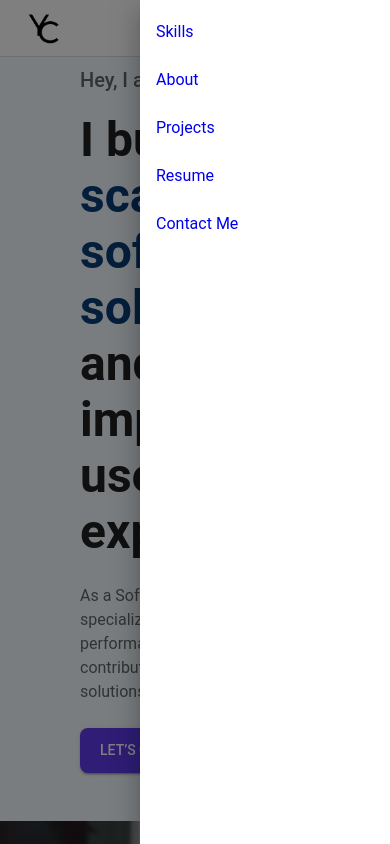
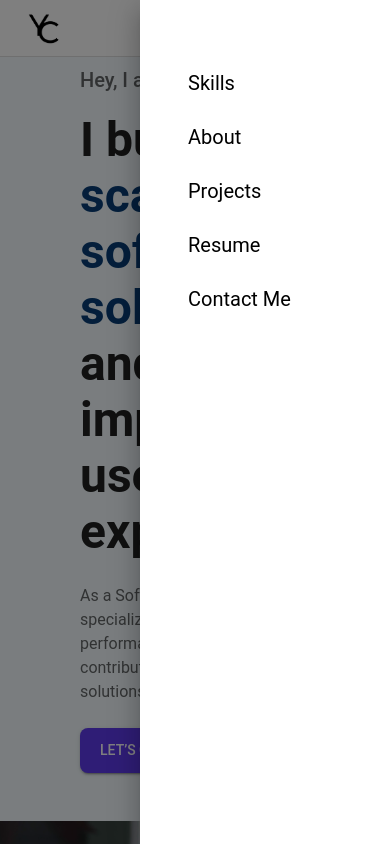
Before and after one commit to formosachiang/my-website, a React (Create React App) app: page / in a window 390 px wide. Both pictures are taken after a click on the button "menu". Shown: the top 844 px of the page. Built offline with nearby package versions, Linux system fonts and the light colour scheme.

Commit message:
Revise mobile header

```diff
--- a/src/components/Header.jsx
+++ b/src/components/Header.jsx
@@ -13,15 +13,15 @@ import {
 } from "@mui/material";
 import MenuIcon from "@mui/icons-material/Menu";
 import { useTheme } from "@mui/material/styles";
-import { Link } from "react-scroll"; // Import Link from react-scroll
-import logo from "../assets/logo.png"; // Import the logo image
+import { Link } from "react-scroll"; // 使用 react-scroll 的 Link
+import logo from "../assets/logo.png"; // 載入 logo 圖片
 
 const Header = () => {
-  const theme = useTheme(); // Access the theme
+  const theme = useTheme();
   const [drawerOpen, setDrawerOpen] = useState(false);
 
   const handleDrawerToggle = () => {
-    setDrawerOpen(!drawerOpen); // Toggle the drawer state
+    setDrawerOpen(!drawerOpen);
   };
 
   return (
@@ -30,101 +30,85 @@ const Header = () => {
         position="fixed"
         elevation={0}
         sx={{
-          backgroundColor: "#ffffff", // Background color of the header
-          color: theme.palette.primary.main, // Primary color from the theme
-          borderBottom: "1px solid #e0e0e0", // Bottom border
+          backgroundColor: "#ffffff",
+          color: theme.palette.primary.main,
+          borderBottom: "1px solid #e0e0e0",
         }}
       >
         <Toolbar
           sx={{
             display: "flex",
-            justifyContent: "space-between", // Align items with space between
-            paddingX: { xs: "20px", md: "40px" }, // Responsive horizontal padding
+            justifyContent: "space-between",
+            paddingX: { xs: "20px", md: "40px" },
           }}
         >
-          {/* Left: Logo */}
+          {/* 左側 Logo */}
           <Box sx={{ display: "flex", alignItems: "center" }}>
             <img
-              src={logo} // Use the logo image
+              src={logo}
               alt="Logo"
-              style={{ width: "50px", height: "50px", objectFit: "contain" }} // Logo dimensions
+              style={{ width: "50px", height: "50px", objectFit: "contain" }}
             />
           </Box>
 
-          {/* Center: Navigation links (visible on medium and larger screens) */}
+          {/* 中間導覽連結 (中大型螢幕) */}
           <Box
             sx={{
-              display: { xs: "none", md: "flex" }, // Hide on small screens
-              gap: "40px", // Space between navigation links
+              display: { xs: "none", md: "flex" },
+              gap: "40px",
             }}
           >
-            <Link
-              to="skills"
-              smooth={true}
-              duration={500} // Smooth scroll with 500ms duration
-            >
+            <Link to="skills" smooth={true} duration={500}>
               <Typography
                 sx={{
-                  fontSize: "16px", // Font size for links
+                  fontSize: "16px",
                   fontWeight: 500,
-                  textDecoration: "none", // Remove underline
-                  color: "#000000", // Black color for links
-                  "&:hover": { textDecoration: "underline" }, // Underline on hover
-                  cursor: "pointer", // Change cursor to pointer on hover
+                  textDecoration: "none",
+                  color: "#000000",
+                  "&:hover": { textDecoration: "underline" },
+                  cursor: "pointer",
                 }}
               >
                 Skills
               </Typography>
             </Link>
-            <Link
-              to="about"
-              smooth={true}
-              duration={500}
-            >
+            <Link to="about" smooth={true} duration={500}>
               <Typography
                 sx={{
                   fontSize: "16px",
                   fontWeight: 500,
                   textDecoration: "none",
-                  color: "#000000", // Black color for links
+                  color: "#000000",
                   "&:hover": { textDecoration: "underline" },
-                  cursor: "pointer", // Change cursor to pointer on hover
+                  cursor: "pointer",
                 }}
               >
                 About
               </Typography>
             </Link>
-            <Link
-              to="projects"
-              smooth={true}
-              duration={500}
-            >
+            <Link to="projects" smooth={true} duration={500}>
               <Typography
                 sx={{
                   fontSize: "16px",
                   fontWeight: 500,
                   textDecoration: "none",
-                  color: "#000000", // Black color for links
+                  color: "#000000",
                   "&:hover": { textDecoration: "underline" },
-                  cursor: "pointer", // Change cursor to pointer on hover
+                  cursor: "pointer",
                 }}
               >
                 Projects
               </Typography>
             </Link>
-            <Link
-              to="resume"
-              smooth={true}
-              duration={500}
-            >
+            <Link to="resume" smooth={true} duration={500}>
               <Typography
                 sx={{
                   fontSize: "16px",
                   fontWeight: 500,
                   textDecoration: "none",
-                  color: "#000000", // Black color for links
+                  color: "#000000",
                   "&:hover": { textDecoration: "underline" },
-                  cursor: "pointer", // Change cursor to pointer on hover
+                  cursor: "pointer",
                 }}
               >
                 Resume
@@ -132,65 +116,137 @@ const Header = () => {
             </Link>
           </Box>
 
-          {/* Right: Contact Me button (visible on medium and larger screens) */}
+          {/* 右側 Contact Me 按鈕 */}
           <Button
             variant="outlined"
             href="#contact"
             sx={{
-              display: { xs: "none", md: "block" }, // Hide on small screens
-              color: theme.palette.primary.main, // Primary color for text
-              borderColor: theme.palette.primary.main, // Primary color for border
-              borderRadius: "5px", // Rounded corners
-              paddingX: "20px", // Horizontal padding
+              display: { xs: "none", md: "block" },
+              color: theme.palette.primary.main,
+              borderColor: theme.palette.primary.main,
+              borderRadius: "5px",
+              paddingX: "20px",
               "&:hover": {
-                backgroundColor: theme.palette.primary.main, // Hover background color
-                color: "#ffffff", // White text on hover
+                backgroundColor: theme.palette.primary.main,
+                color: "#ffffff",
               },
             }}
           >
             Contact Me
           </Button>
 
-          {/* Hamburger menu icon (visible on small screens) */}
+          {/* 小螢幕漢堡選單 */}
           <IconButton
             edge="start"
             color="inherit"
             aria-label="menu"
             onClick={handleDrawerToggle}
-            sx={{ display: { xs: "block", md: "none" } }} // Show on small screens
+            sx={{ display: { xs: "block", md: "none" } }}
           >
             <MenuIcon />
           </IconButton>
         </Toolbar>
       </AppBar>
 
-      {/* Drawer (side menu) */}
+      {/* Drawer (側邊選單) */}
       <Drawer
         anchor="right"
         open={drawerOpen}
         onClose={handleDrawerToggle}
         sx={{
           "& .MuiDrawer-paper": {
-            width: "250px", // Drawer width
-            backgroundColor: "#ffffff", // Background color
+            width: "250px",
+            backgroundColor: "#ffffff",
           },
         }}
       >
-        <List>
-          <ListItem button component="a" href="#skills" onClick={handleDrawerToggle}>
-            <ListItemText primary="Skills" />
+        {/*
+          1. 使 List 內容水平置中 (alignItems: 'center')
+          2. marginTop 讓內容稍微往下移
+        */}
+        {/* 讓清單離頂端、左端一點距離，維持左對齊 */}
+        <List sx={{ marginTop: "3rem", marginLeft: "2rem" }}>
+          <ListItem
+            button
+            component={Link}
+            to="skills"
+            smooth={true}
+            duration={500}
+            onClick={handleDrawerToggle}
+          >
+            <ListItemText
+              primary={
+                <Typography sx={{ fontSize: "20px", color: "#000000" }}>
+                  Skills
+                </Typography>
+              }
+            />
           </ListItem>
-          <ListItem button component="a" href="#about" onClick={handleDrawerToggle}>
-            <ListItemText primary="About" />
+
+          <ListItem
+            button
+            component={Link}
+            to="about"
+            smooth={true}
+            duration={500}
+            onClick={handleDrawerToggle}
+          >
+            <ListItemText
+              primary={
+                <Typography sx={{ fontSize: "20px", color: "#000000" }}>
+                  About
+                </Typography>
+              }
+            />
           </ListItem>
-          <ListItem button component="a" href="#projects" onClick={handleDrawerToggle}>
-            <ListItemText primary="Projects" />
+
+          <ListItem
+            button
+            component={Link}
+            to="projects"
+            smooth={true}
+            duration={500}
+            onClick={handleDrawerToggle}
+          >
+            <ListItemText
+              primary={
+                <Typography sx={{ fontSize: "20px", color: "#000000" }}>
+                  Projects
+                </Typography>
+              }
+            />
           </ListItem>
-          <ListItem button component="a" href="#resume" onClick={handleDrawerToggle}>
-            <ListItemText primary="Resume" />
+
+          <ListItem
+            button
+            component={Link}
+            to="resume"
+            smooth={true}
+            duration={500}
+            onClick={handleDrawerToggle}
+          >
+            <ListItemText
+              primary={
+                <Typography sx={{ fontSize: "20px", color: "#000000" }}>
+                  Resume
+                </Typography>
+              }
+            />
           </ListItem>
-          <ListItem button component="a" href="#contact" onClick={handleDrawerToggle}>
-            <ListItemText primary="Contact Me" />
+
+          <ListItem
+            button
+            component="a"
+            href="#contact"
+            onClick={handleDrawerToggle}
+          >
+            <ListItemText
+              primary={
+                <Typography sx={{ fontSize: "20px", color: "#000000" }}>
+                  Contact Me
+                </Typography>
+              }
+            />
           </ListItem>
         </List>
       </Drawer>
```
